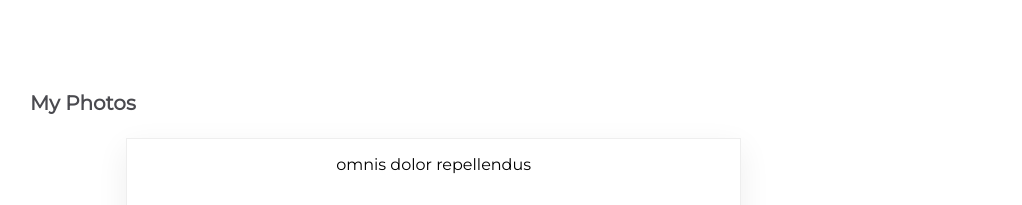
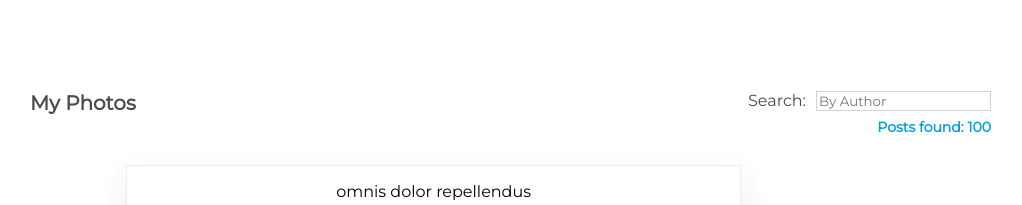
Before and after one commit to MerelMoehn/challenges-react, a React (Create React App) app in the folder my-app/: page / in a window 1280 px wide. Shown: the top 205 px of the page, without its empty margins (221-1243 px from the left). Built offline with nearby package versions, Linux system fonts and the light colour scheme.

Commit message:
Challenge search

```diff
--- a/my-app/src/components/Content.js
+++ b/my-app/src/components/Content.js
@@ -10,6 +10,7 @@
 
         this.state = {
             isLoaded: false,
+            posts: [],
         }
     }
 
@@ -17,8 +18,19 @@
         setTimeout(()=>{
             this.setState({
                 isLoaded: true,
+                posts: savedPosts,
             })
         }, 2000)
+    }
+
+    handleSearch = (event) => {
+        const name = event.target.value.toLowerCase();
+        const filteredPosts = savedPosts.filter((post) => {
+            return post.name.toLowerCase().includes(name);
+        })
+        this.setState({
+            posts: filteredPosts
+        })
     }
 
     render() {
@@ -26,11 +38,21 @@
             <div className={css.Content}>
                 <div className={css.TitleBar}>
                     <h1>My Photos</h1>
+                    <form>
+                        <label HTMLfor="searchInput">Search:</label>
+                        <input
+                        onChange={(event) => this.handleSearch(event)}
+                        id="searchInput"
+                        type="search"
+                        placeholder='By Author'
+                        ></input>
+                        <h4>Posts found: {this.state.posts.length}</h4>
+                    </form>
                 </div>
                 <div className={css.SearchResults}>
                 {
                         this.state.isLoaded ?
-                        <PostItem savedPosts={savedPosts} />
+                        <PostItem savedPosts= {this.state.posts}  />
                         : <Loader />
                     }
                 </div>
```
